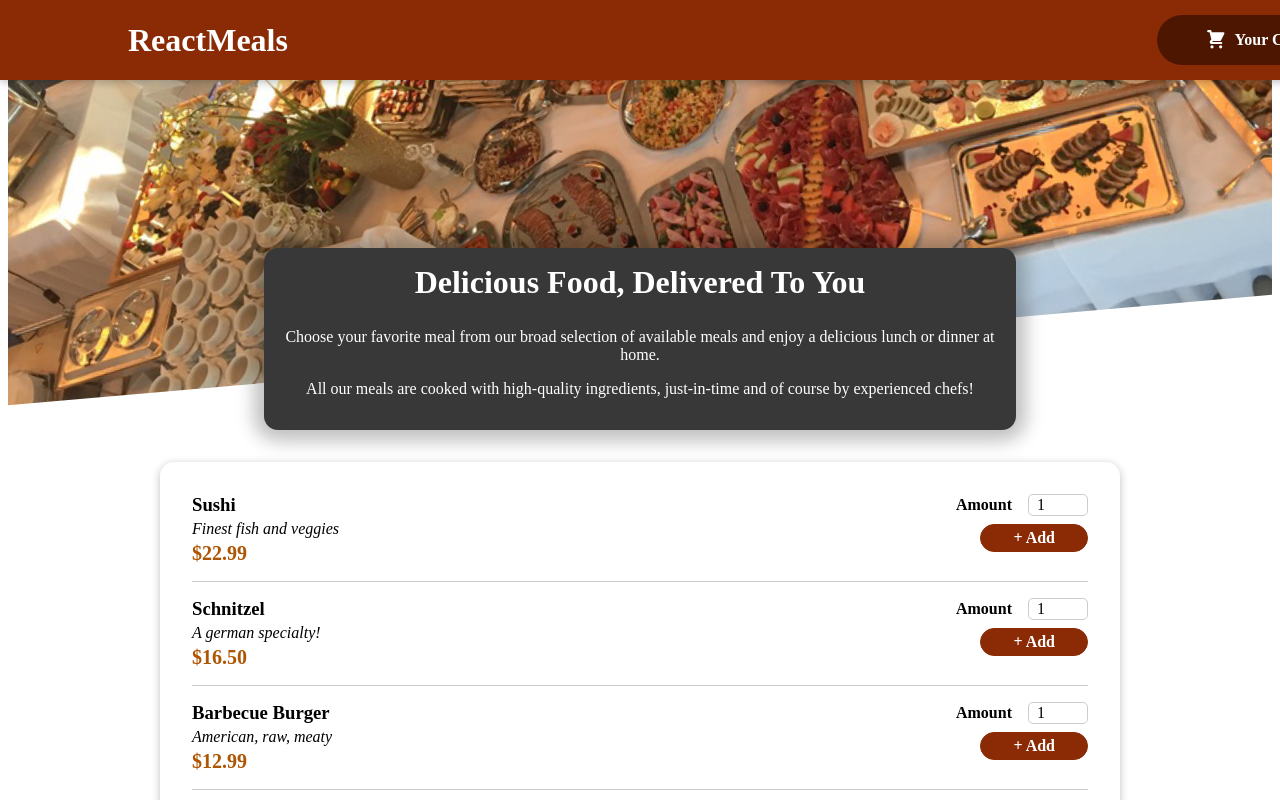
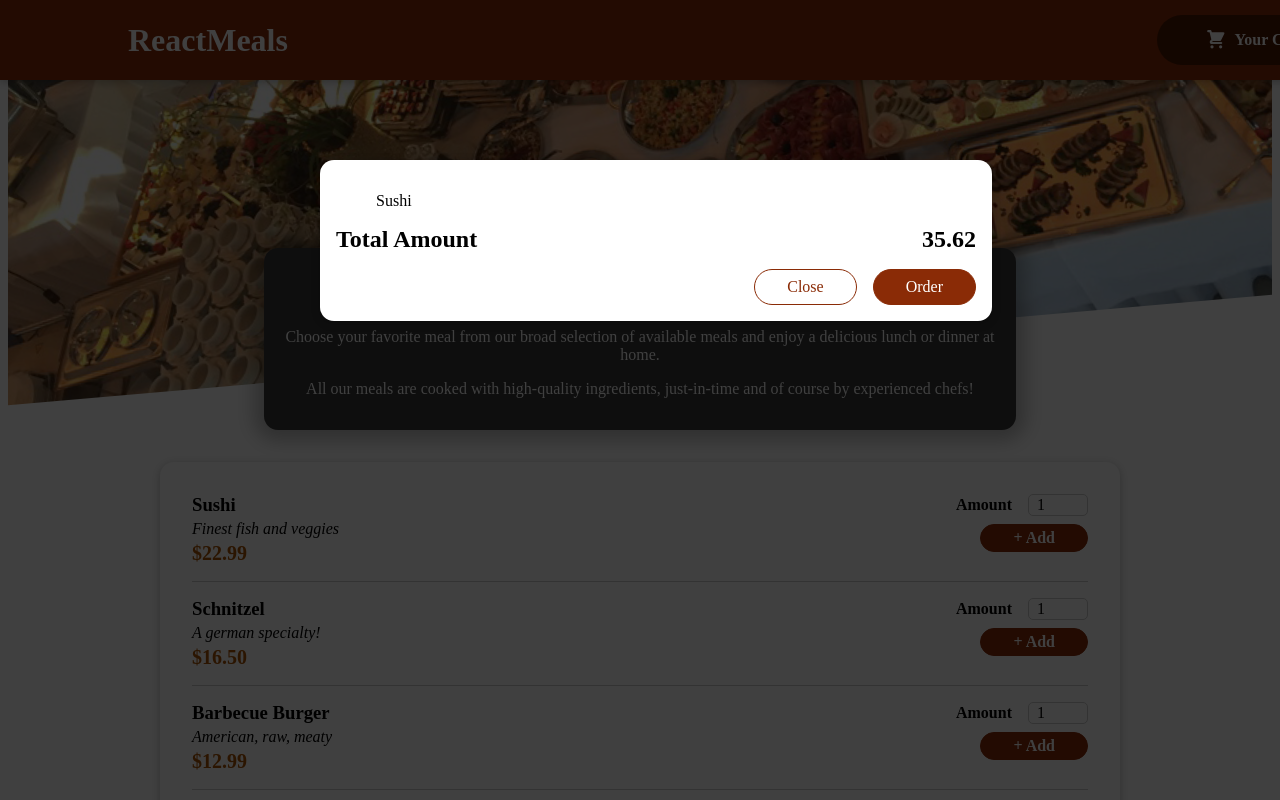
Before and after one commit to Ajay481/Food-Order-App, a React (Create React App) app: page / in a window 1280 px wide. Shown: the top 800 px of the page. Built offline with nearby package versions, Linux system fonts and the light colour scheme.

Commit message:
Modal Added

```diff
--- a/public/index.html
+++ b/public/index.html
@@ -28,6 +28,7 @@
   </head>
   <body>
     <noscript>You need to enable JavaScript to run this app.</noscript>
+    <div id="overlays"></div>
     <div id="root"></div>
     <!--
       This HTML file is a template.
--- a/src/App.js
+++ b/src/App.js
@@ -1,10 +1,12 @@
 import { Fragment } from "react";
+import Cart from "./components/Cart/Cart";
 import Header from "./components/Layout/Header";
 import Meal from "./components/Meals/Meal";
 
 function App() {
   return (
     <Fragment>
+      <Cart />
       <Header />
       <main>
         <Meal />
--- /dev/null
+++ b/src/components/Cart/Cart.js
@@ -0,0 +1,34 @@
+import Modal from "../UI/Modal";
+import classes from "./Cart.module.css";
+
+const Cart = (props) => {
+  const cartItems = (
+    <ul>
+      {[
+        {
+          id: "c1",
+          name: "Sushi",
+          amount: 2,
+          price: 12.99,
+        },
+      ].map((item) => (
+        <span>{item.name}</span>
+      ))}
+    </ul>
+  );
+  return (
+    <Modal>
+      {cartItems}
+      <div className={classes.total}>
+        <span>Total Amount</span>
+        <span>35.62</span>
+      </div>
+      <div className={classes.actions}>
+        <button className={classes["button--alt"]}>Close</button>
+        <button className={classes.button}>Order</button>
+      </div>
+    </Modal>
+  );
+};
+
+export default Cart;
--- /dev/null
+++ b/src/components/Cart/Cart.module.css
@@ -0,0 +1,46 @@
+.cart-items {
+    list-style: none;
+    margin: 0;
+    padding: 0;
+    max-height: 20rem;
+    overflow: auto;
+  }
+
+  .total {
+    display: flex;
+    justify-content: space-between;
+    align-items: center;
+    font-weight: bold;
+    font-size: 1.5rem;
+    margin: 1rem 0;
+  }
+
+  .actions {
+    text-align: right;
+  }
+
+  .actions button {
+    font: inherit;
+    cursor: pointer;
+    background-color: transparent;
+    border: 1px solid #8a2b06;
+    padding: 0.5rem 2rem;
+    border-radius: 25px;
+    margin-left: 1rem;
+  }
+
+  .actions button:hover,
+  .actions button:active {
+    background-color: #5a1a01;
+    border-color: #5a1a01;
+    color: white;
+  }
+
+  .actions .button--alt {
+    color: #8a2b06;
+  }
+
+  .actions .button {
+    background-color: #8a2b06;
+    color: white;
+  }
--- /dev/null
+++ b/src/components/UI/Modal.js
@@ -0,0 +1,31 @@
+import { Fragment } from "react";
+import ReactDOM from "react-dom";
+import classes from "./Modal.module.css";
+
+const Backdrop = (props) => {
+  return <div className={classes.backdrop} />;
+};
+
+const ModalOverlay = (props) => {
+  return (
+    <div className={classes.modal}>
+      <div className={classes.content}>{props.children}</div>
+    </div>
+  );
+};
+
+const portalElement = document.getElementById("overlays");
+
+const Modal = (props) => {
+  return (
+    <Fragment>
+      {ReactDOM.createPortal(<Backdrop />, portalElement)}
+      {ReactDOM.createPortal(
+        <ModalOverlay>{props.children}</ModalOverlay>,
+        portalElement
+      )}
+    </Fragment>
+  );
+};
+
+export default Modal;
--- /dev/null
+++ b/src/components/UI/Modal.module.css
@@ -0,0 +1,40 @@
+.backdrop {
+    position: fixed;
+    top: 0;
+    left: 0;
+    width: 100%;
+    height: 100vh;
+    z-index: 20;
+    background-color: rgba(0, 0, 0, 0.75);
+  }
+
+  .modal {
+    position: fixed;
+    top: 20vh;
+    left: 5%;
+    width: 90%;
+    background-color: white;
+    padding: 1rem;
+    border-radius: 14px;
+    box-shadow: 0 2px 8px rgba(0, 0, 0, 0.25);
+    z-index: 30;
+    animation: slide-down 300ms ease-out forwards;
+  }
+
+  @media (min-width: 768px) {
+    .modal {
+      width: 40rem;
+      left: calc(50% - 20rem);
+    }
+  }
+
+  @keyframes slide-down {
+    from {
+      opacity: 0;
+      transform: translateY(-3rem);
+    }
+    to {
+      opacity: 1;
+      transform: translateY(0);
+    }
+  }
```
